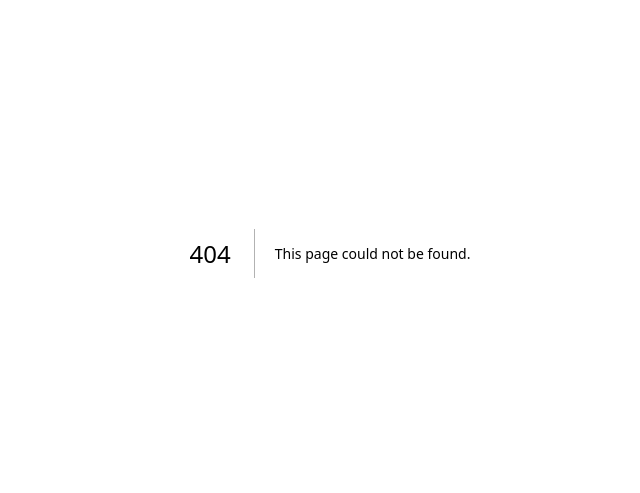
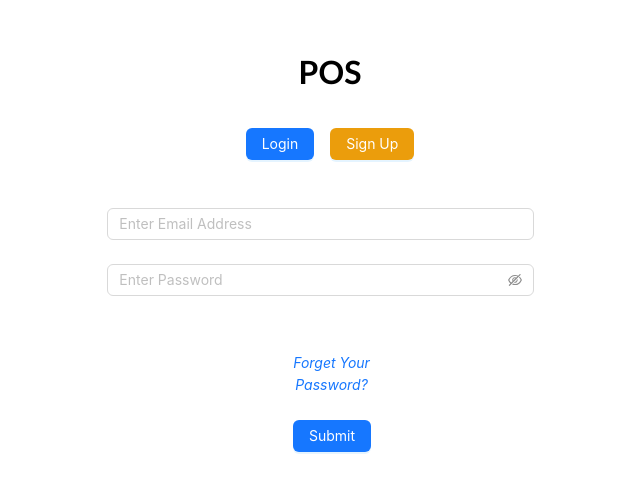
Before and after one commit to Khushhal-Khan/Sales, a Next.js app: page / in a window 1280 px wide. Before the commit this address had no page. Shown: the part 147-640 px from the top of the page, without its empty margins (310-950 px from the left). Built offline with nearby package versions, Linux system fonts and the light colour scheme.

Commit message:
first-commit

```diff
--- a/package.json
+++ b/package.json
@@ -9,9 +9,10 @@
     "lint": "next lint"
   },
   "dependencies": {
+    "antd": "^5.10.2",
+    "next": "14.0.0",
     "react": "^18",
-    "react-dom": "^18",
-    "next": "14.0.0"
+    "react-dom": "^18"
   },
   "devDependencies": {
     "eslint": "^8",
--- /dev/null
+++ b/src/pages/_app.js
@@ -0,0 +1,12 @@
+import { Inter } from "next/font/google";
+import "./globals.css";
+
+const MyApp = ({ Component, pageProps }) => {
+  return (
+
+      <Component {...pageProps} />
+
+  );
+};
+
+export default MyApp;
--- a/src/pages/globals.css
+++ b/src/pages/globals.css
@@ -1,107 +1,19 @@
-:root {
-  --max-width: 1100px;
-  --border-radius: 12px;
-  --font-mono: ui-monospace, Menlo, Monaco, 'Cascadia Mono', 'Segoe UI Mono',
-    'Roboto Mono', 'Oxygen Mono', 'Ubuntu Monospace', 'Source Code Pro',
-    'Fira Mono', 'Droid Sans Mono', 'Courier New', monospace;
-
-  --foreground-rgb: 0, 0, 0;
-  --background-start-rgb: 214, 219, 220;
-  --background-end-rgb: 255, 255, 255;
-
-  --primary-glow: conic-gradient(
-    from 180deg at 50% 50%,
-    #16abff33 0deg,
-    #0885ff33 55deg,
-    #54d6ff33 120deg,
-    #0071ff33 160deg,
-    transparent 360deg
-  );
-  --secondary-glow: radial-gradient(
-    rgba(255, 255, 255, 1),
-    rgba(255, 255, 255, 0)
-  );
-
-  --tile-start-rgb: 239, 245, 249;
-  --tile-end-rgb: 228, 232, 233;
-  --tile-border: conic-gradient(
-    #00000080,
-    #00000040,
-    #00000030,
-    #00000020,
-    #00000010,
-    #00000010,
-    #00000080
-  );
-
-  --callout-rgb: 238, 240, 241;
-  --callout-border-rgb: 172, 175, 176;
-  --card-rgb: 180, 185, 188;
-  --card-border-rgb: 131, 134, 135;
-}
-
-@media (prefers-color-scheme: dark) {
-  :root {
-    --foreground-rgb: 255, 255, 255;
-    --background-start-rgb: 0, 0, 0;
-    --background-end-rgb: 0, 0, 0;
-
-    --primary-glow: radial-gradient(rgba(1, 65, 255, 0.4), rgba(1, 65, 255, 0));
-    --secondary-glow: linear-gradient(
-      to bottom right,
-      rgba(1, 65, 255, 0),
-      rgba(1, 65, 255, 0),
-      rgba(1, 65, 255, 0.3)
-    );
-
-    --tile-start-rgb: 2, 13, 46;
-    --tile-end-rgb: 2, 5, 19;
-    --tile-border: conic-gradient(
-      #ffffff80,
-      #ffffff40,
-      #ffffff30,
-      #ffffff20,
-      #ffffff10,
-      #ffffff10,
-      #ffffff80
-    );
-
-    --callout-rgb: 20, 20, 20;
-    --callout-border-rgb: 108, 108, 108;
-    --card-rgb: 100, 100, 100;
-    --card-border-rgb: 200, 200, 200;
-  }
-}
+@import url('https://fonts.googleapis.com/css2?family=Lato:wght@700&family=Open+Sans:wght@400;700&display=swap');
 
 * {
   box-sizing: border-box;
-  padding: 0;
+}
+
+body {
+  font-family: 'Open Sans', 'Lato', sans-serif;
   margin: 0;
 }
 
-html,
-body {
-  max-width: 100vw;
-  overflow-x: hidden;
+h1,
+h2,
+h3,
+h4,
+h5,
+h6 {
+  font-family: 'Lato', sans-serif;
 }
-
-body {
-  color: rgb(var(--foreground-rgb));
-  background: linear-gradient(
-      to bottom,
-      transparent,
-      rgb(var(--background-end-rgb))
-    )
-    rgb(var(--background-start-rgb));
-}
-
-a {
-  color: inherit;
-  text-decoration: none;
-}
-
-@media (prefers-color-scheme: dark) {
-  html {
-    color-scheme: dark;
-  }
-}
--- /dev/null
+++ b/src/pages/index.js
@@ -0,0 +1,145 @@
+import { useState } from "react";
+import { Button, Checkbox, Form, Input } from "antd";
+import { Fragment } from "react";
+import classes from "./index.module.css";
+
+const App = () => {
+const [name, setName] = useState("");
+  const [pass, setPass] = useState("");
+  const [validName, setValidName] = useState(true);
+  const [validPass, setValidPass] = useState(true);
+
+  function submitHandler(event) {
+    event.preventDefault();
+    setName("")
+    setPass("")
+    if(name === "" || pass === ""){
+      setValidName(false)
+      setValidPass(false)
+      return;
+    }
+    setValidName(true)
+    setValidPass(true)
+  }
+  function nameChangeHandler(event) {
+    setName(event.target.value);
+
+  }
+  function passwordChangeHandler(event) {
+    setPass(event.target.value);
+  }
+
+
+  return (
+    <Fragment>
+      <div className={classes.card}>
+        <h1>POS</h1>
+        <div className={classes.btn}>
+          <Button type="primary">Login</Button>
+          <Button style={{ background: "#eb9d0c" }} type="primary">
+            Sign Up
+          </Button>
+        </div>
+
+        <div className={classes.form}>
+          <Form
+            name="basic"
+            labelCol={{
+              span: 8,
+            }}
+            wrapperCol={{
+              span: 16,
+            }}
+            style={{
+              maxWidth: 600,
+            }}
+            initialValues={{
+              remember: true,
+            }}
+            onFinish={onFinish}
+            onFinishFailed={onFinishFailed}
+            autoComplete="off"
+          >
+            <div className={classes.input}>
+              <Form.Item
+                rules={[
+                  {
+                    required: true,
+                    message: "Please input your username!",
+                  },
+                ]}
+              >
+                <Input
+                  placeholder="Enter Email Address"
+                  onChange={nameChangeHandler}
+                  value={name}
+                />
+                {!validName && (
+                  <p style={{ color: "red" }}>Please enter valid Email</p>
+                )}
+              </Form.Item>
+
+              <Form.Item
+                rules={[
+                  {
+                    required: true,
+                    message: "Please input your password!",
+                  },
+                ]}
+              >
+                <Input.Password
+                  placeholder="Enter Password"
+                  onChange={passwordChangeHandler}
+                  value={pass}
+                />
+                {!validPass && (
+                  <p style={{ color: "red" }}>Please enter password</p>
+                )}
+              </Form.Item>
+            </div>
+
+            <div className={classes.para}>
+              <Form.Item
+                name="remember"
+                valuePropName="checked"
+                wrapperCol={{
+                  offset: 8,
+                  span: 16,
+                }}
+              >
+                <a>
+                  <i>Forget Your Password? </i>
+                </a>
+              </Form.Item>
+            </div>
+
+            <div className={classes.btn2}>
+              <Form.Item
+                wrapperCol={{
+                  offset: 8,
+                  span: 16,
+                }}
+              >
+                <Button
+                  onClick={submitHandler}
+                  type="primary"
+                  htmlType="submit"
+                >
+                  Submit
+                </Button>
+              </Form.Item>
+            </div>
+          </Form>
+        </div>
+      </div>
+    </Fragment>
+  );
+};
+
+const onFinish = (values) => {
+  console.log("Success:", values);
+};
+const onFinishFailed = (errorInfo) => {
+  console.log("Failed:", errorInfo);
+};
+export default App;
--- /dev/null
+++ b/src/pages/index.module.css
@@ -0,0 +1,56 @@
+.body{
+    margin: 0;
+    padding: 0;
+}
+.card{
+
+    display: flex;
+    flex-direction: column;
+    justify-content:center;
+    /* align-items: center; */
+    height: 100vh;
+    width: 100%;
+text-align: center;
+}
+
+.form{
+display: flex;
+width: 100%;
+
+justify-content: center;
+align-items:center;
+
+}
+.btn{
+
+    display: flex;
+    align-items: center;
+    justify-content: center;
+    gap: 1rem;
+    margin: 1rem 1rem;
+}
+.input{
+    display: flex;
+    flex-direction: column;
+    justify-content: center;
+    margin-left: 1rem;
+    padding: 2rem;
+    width: 130%;
+    float: left;
+
+
+}
+.para{
+    display: flex;
+    padding-right: 3rem;
+    justify-content: center;
+    align-items: center;
+}
+.btn2{
+    display: flex;
+
+    justify-content: center;
+    align-items: center;
+    padding-right: 3rem;
+
+}
```
Also changed, not shown: src/pages/layout.js (deleted, +0 -17 lines), 1 other file (tests, documents, lock files or other folders).
